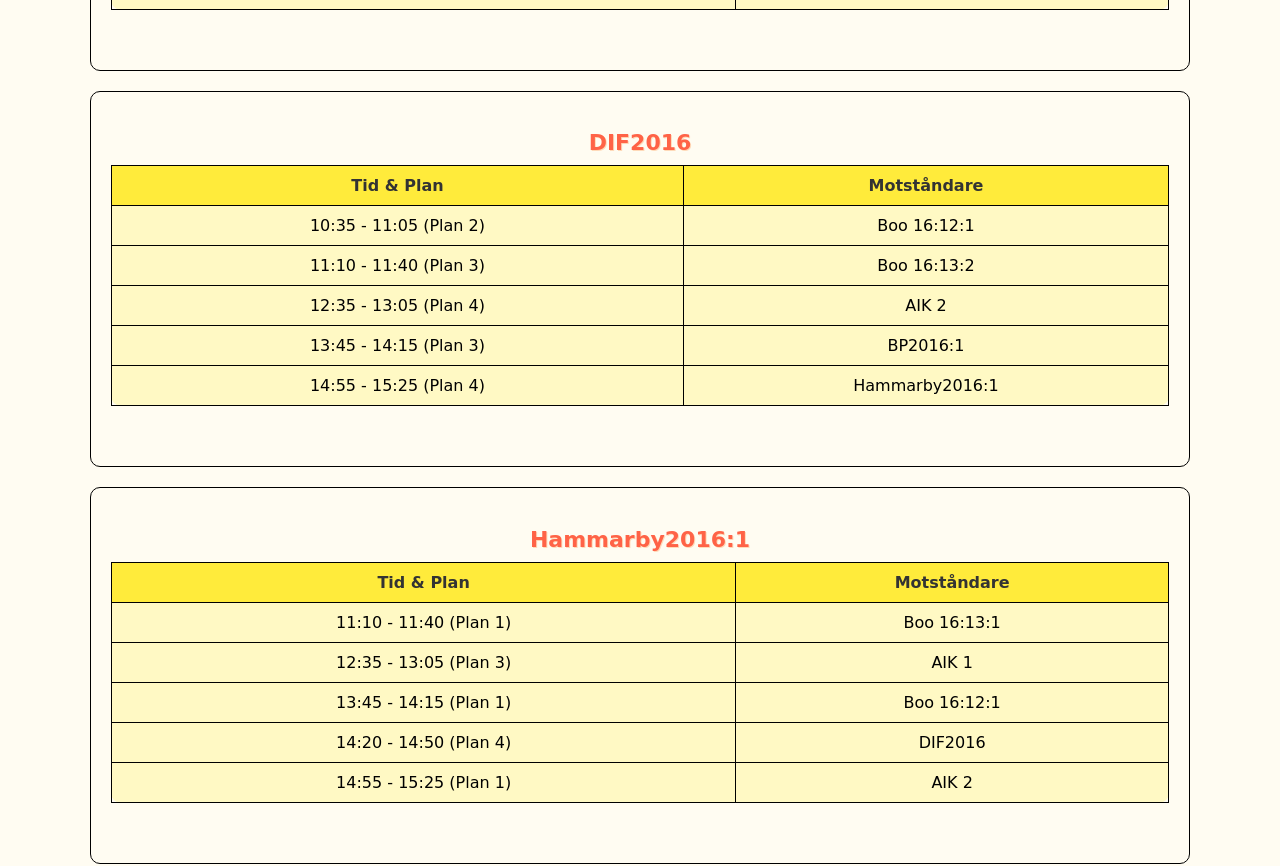
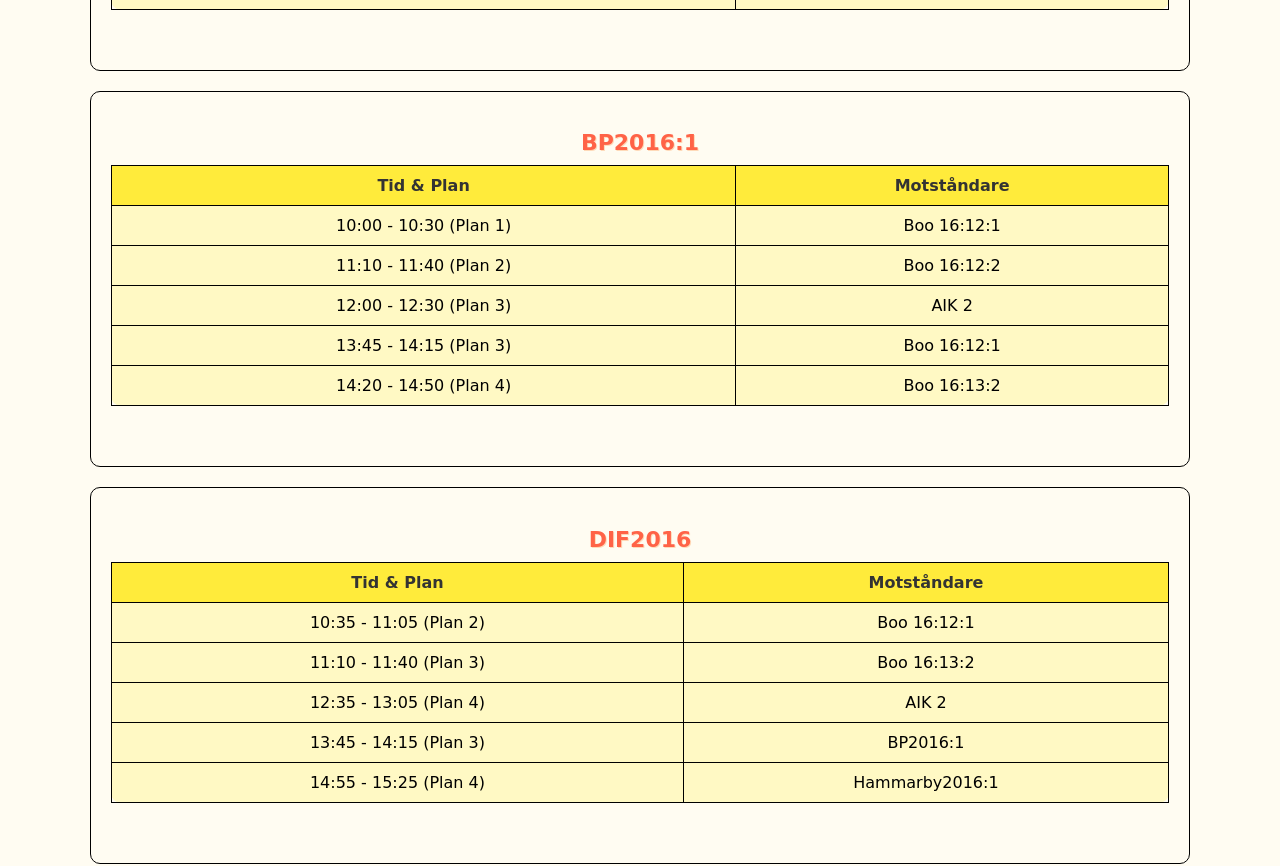
Before and after one commit to patpatpanda/match-schedule, a React (Create React App) app: page / in a window 1280 px wide. Shown: the part 4280-5146 px from the top of the page. Built offline with nearby package versions, Linux system fonts and the light colour scheme.

Commit message:
Uppdaterader

```diff
--- a/src/App.js
+++ b/src/App.js
@@ -58,7 +58,13 @@
     { timeAndField: '14:55 - 15:25 (Plan 4)', opponent: 'BP2016:1' },
     { timeAndField: '13:10 - 13:40 (Plan 3)', opponent: 'Boo 16:12:1' }
   ];
-
+  const bp20161Matches = [
+    { timeAndField: '10:00 - 10:30 (Plan 1)', opponent: 'Boo 16:12:1' },
+    { timeAndField: '11:10 - 11:40 (Plan 2)', opponent: 'Boo 16:12:2' },
+    { timeAndField: '12:00 - 12:30 (Plan 3)', opponent: 'AIK 2' },
+    { timeAndField: '13:45 - 14:15 (Plan 3)', opponent: 'Boo 16:12:1' },
+    { timeAndField: '14:20 - 14:50 (Plan 4)', opponent: 'Boo 16:13:2' }
+  ];
   // DIF2016:s matcher
   const dif2016Matches = [
     { timeAndField: '10:35 - 11:05 (Plan 2)', opponent: 'Boo 16:12:1' },
@@ -121,7 +127,8 @@
 
       {/* Sektion för Boo 16:13:2 */}
       <TeamMatches teamName="Boo 16:13:2" matches={boo16132Matches} />
-
+ {/* Sektion för BP2016:1 */}
+ <TeamMatches teamName="BP2016:1" matches={bp20161Matches} />
       {/* Sektion för DIF2016 */}
       <TeamMatches teamName="DIF2016" matches={dif2016Matches} />
 
```
